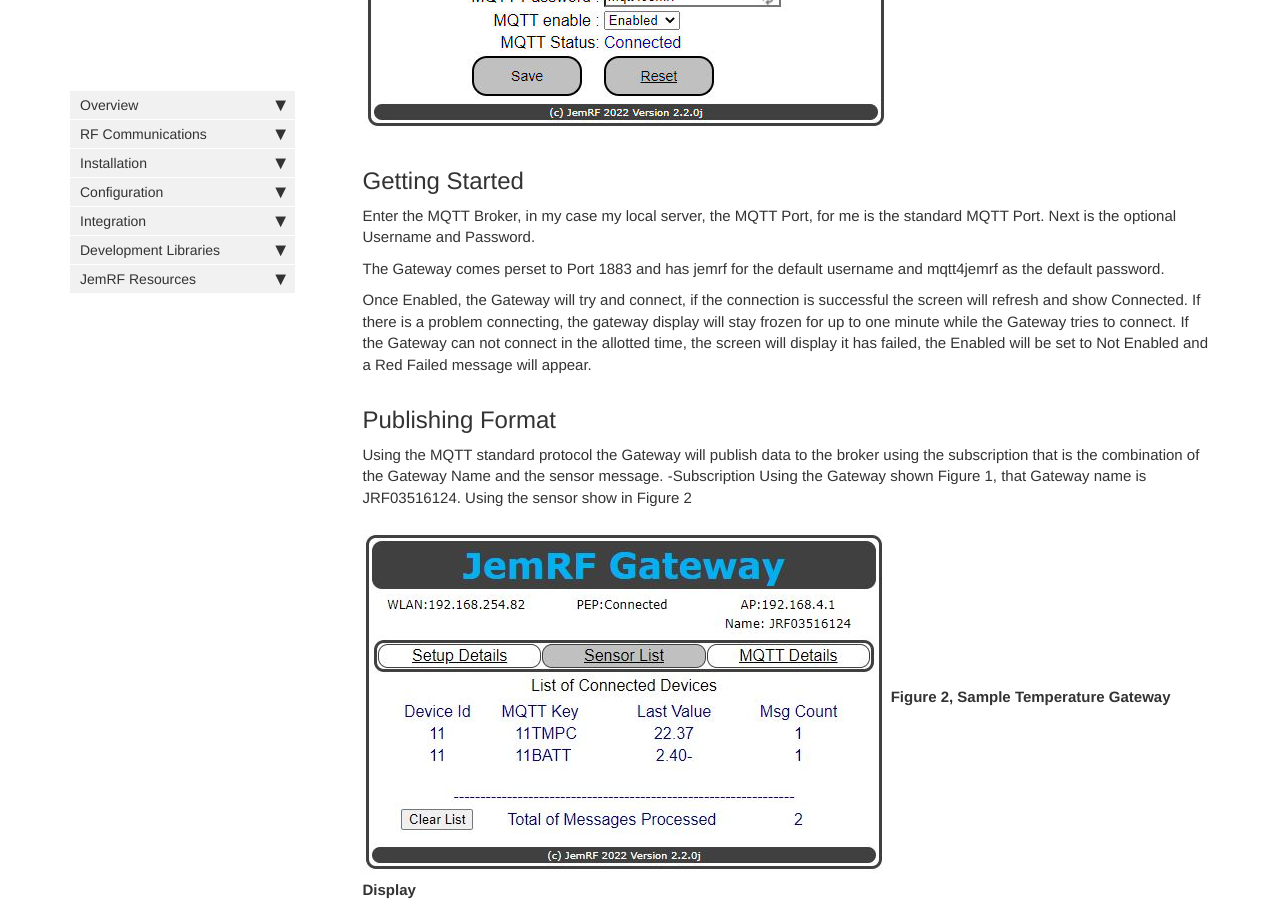
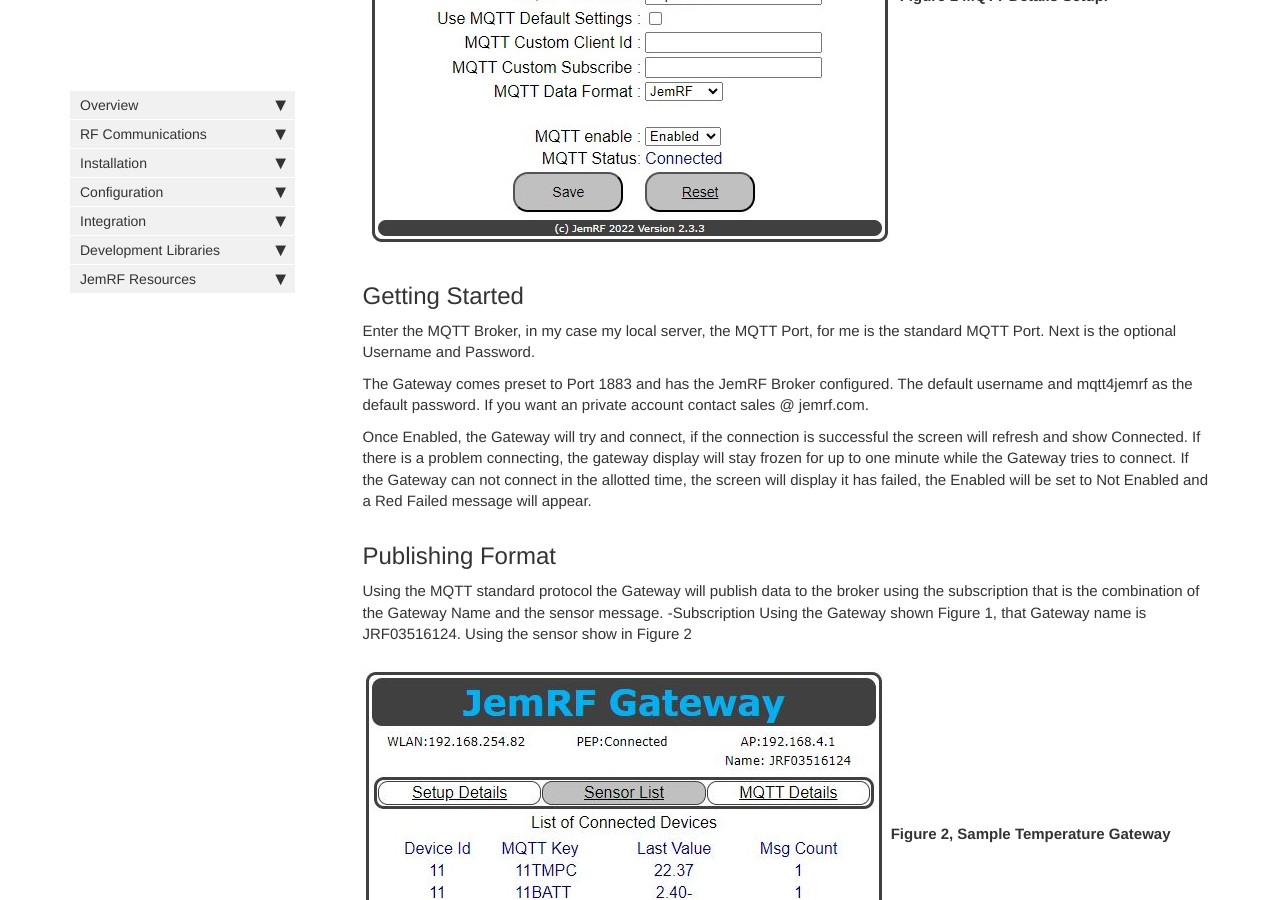
Before and after one commit to JemRF/RF-Documentation, a Jekyll site: the page built from pages/mydoc/gateway-mqtt.md, in a window 1280 px wide and 900 px high, scrolled down 757 px. Built offline with Jekyll 4.4.1, drawn with Linux system fonts in a browser that asks for light colours; comment, search, counter and statistics services are not loaded.

Commit message:
Update Gateway MQTT to show jemrf broker

```diff
--- a/pages/mydoc/gateway-mqtt.md
+++ b/pages/mydoc/gateway-mqtt.md
@@ -22,7 +22,7 @@ The settings to publish the sensor readings to an MQTT broker are done on the MQ
 ## Getting Started
 Enter the MQTT Broker, in my case my local server, the MQTT Port, for me is the standard MQTT Port. Next is the optional Username and Password.
 
-The Gateway comes perset to Port 1883 and has jemrf for the default username and mqtt4jemrf as the default password.
+The Gateway comes preset to Port 1883 and has the JemRF Broker configured. The default username and mqtt4jemrf as the default password.  If you want an private account contact sales @ jemrf.com.
 
 Once Enabled, the Gateway will try and connect, if the connection is successful the screen will refresh and show Connected.  If there is a problem connecting, the gateway display will stay frozen for up to one minute while the Gateway tries to connect.  If the Gateway can not connect in the allotted time, the screen will display it has failed, the Enabled will be set to Not Enabled  and a Red Failed message will appear.
 
```
Also changed, not shown: images/mqtt-figure-1-start.jpg.
